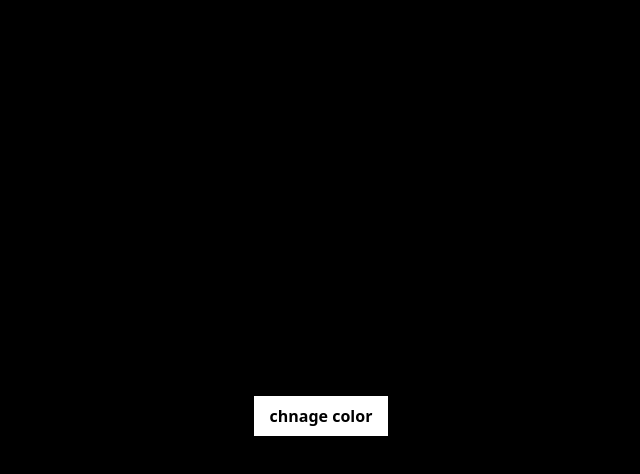
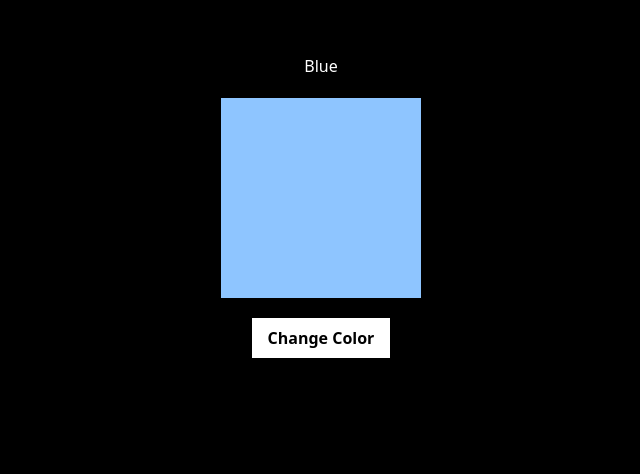
Before and after one commit to dhruval1907/React-cohort22, a React (Vite) app in the folder class5usestate/: page / in a window 1280 px wide. Shown: the part 194-668 px from the top of the page, without its empty margins (319-959 px from the left). Built offline with nearby package versions, Linux system fonts and the light colour scheme.

Commit message:
usestate

```diff
--- a/class5usestate/src/App.jsx
+++ b/class5usestate/src/App.jsx
@@ -1,13 +1,23 @@
 import React, { useState } from "react";
 
 const App = () => {
-  const [color, setcolor] = useState([]);
+  const [isRed, setIsRed] = useState(false);
 
   return (
-    <div className="h-screen w-full bg-black flex flex-col items-center justify-center gap-5">
-      <div className={`h-100 w-100 bg-${color ? "bg-red-100" : "bg-blue-200"}`}></div>
-      <button onClick={()=>setcolor("red")} className="px-4 py-2 bg-white text-normal font-semibold ">
-        chnage color
+    <div className="h-screen w-full bg-black flex flex-col items-center justify-center gap-5 text-white">
+      <h1>{isRed ? "Red" : "Blue"}</h1>
+
+      <div
+        className={`h-[200px] w-[200px] ${
+          isRed ? "bg-red-300" : "bg-blue-300"
+        }`}
+      ></div>
+
+      <button
+        onClick={() => setIsRed(!isRed)}
+        className="px-4 py-2 bg-white text-black font-semibold"
+      >
+        Change Color
       </button>
     </div>
   );
```
